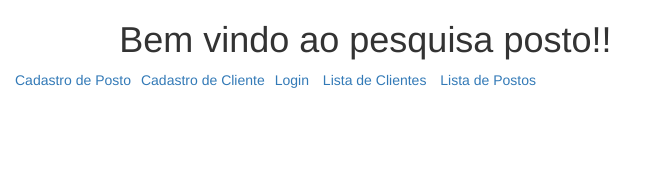
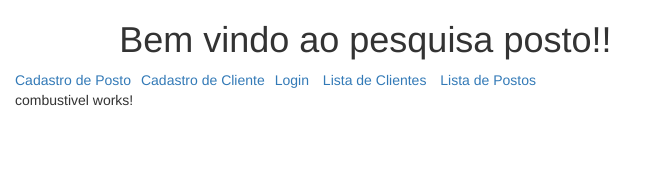
Before and after one commit to RaphaelDoBu/front-end-posto, an Angular app: page /add-combustivel in a window 1280 px wide. Before the commit this address led to /. Shown: the top 180 px of the page, without its empty margins (0-657 px from the left). Built offline with nearby package versions, Linux system fonts and the light colour scheme.

Commit message:
adição do component combustivel

```diff
--- /dev/null
+++ b/src/app/component/combustivel/combustivel.component.html
@@ -0,0 +1,3 @@
+<p>
+  combustivel works!
+</p>
--- /dev/null
+++ b/src/app/component/combustivel/combustivel.component.ts
@@ -0,0 +1,15 @@
+import { Component, OnInit } from '@angular/core';
+
+@Component({
+  selector: 'app-combustivel',
+  templateUrl: './combustivel.component.html',
+  styleUrls: ['./combustivel.component.css']
+})
+export class CombustivelComponent implements OnInit {
+
+  constructor() { }
+
+  ngOnInit() {
+  }
+
+}
```
Also changed, not shown: src/app/app.module.ts (+5 -2 lines), src/app/component/combustivel/combustivel.component.css (added), 1 other file (tests, documents, lock files or other folders).
